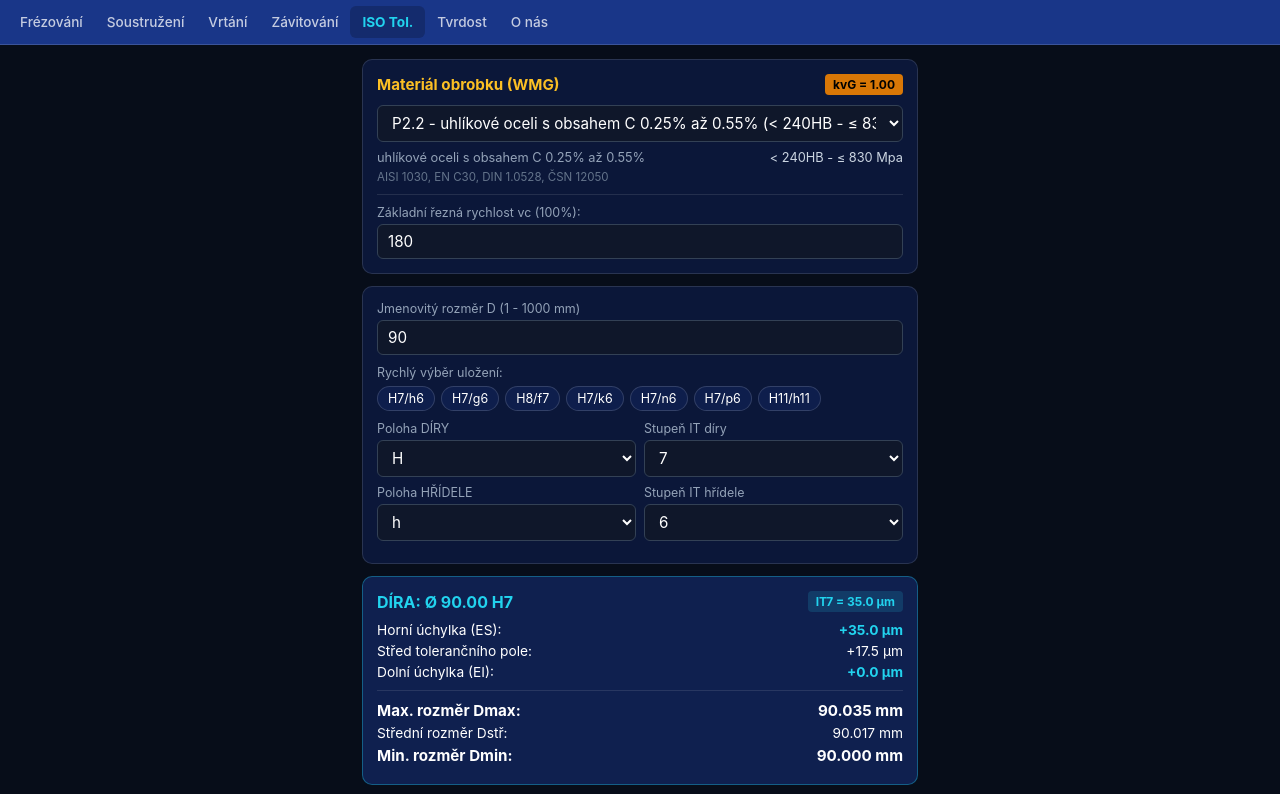
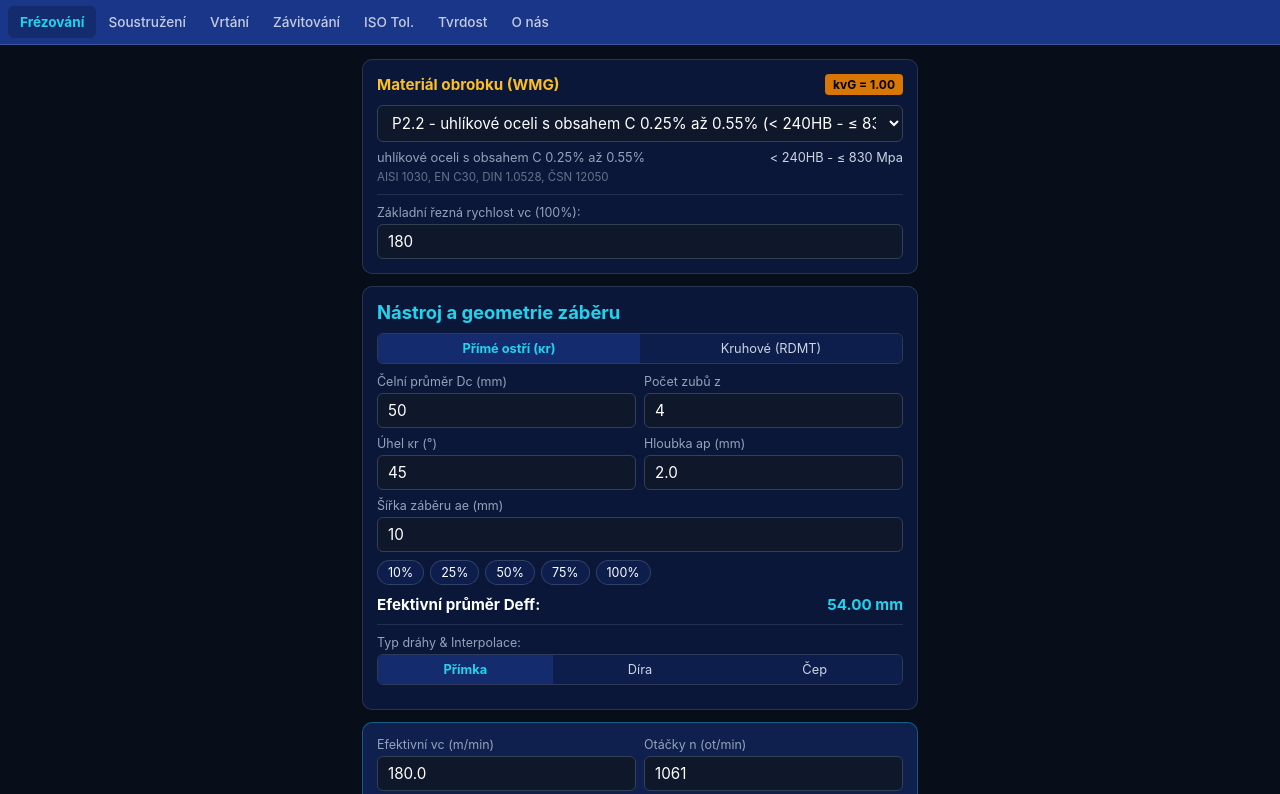
Before and after one commit to Qvick-CB/cnc-kalkulator, a plain HTML site: page index.html in a window 1280 px wide. Shown: the top 794 px of the page. Drawn offline with Linux system fonts and the light colour scheme.

Commit message:
Update navigation and WMG display logic
Oprava zobrazení Materiálu obrobku (WMG)

```diff
--- a/index.html
+++ b/index.html
@@ -47,24 +47,23 @@
     table, th, td { border: 1px solid rgba(255,255,255,0.12); }
     th, td { padding: 6px 8px; text-align: left; }
     .btn { background: #22d3ee; color: #000; border: none; padding: 8px 14px; border-radius: 6px; font-weight: bold; cursor: pointer; }
-    .btn-outline { background: transparent; border: 1px solid #38bdf8; color: #38bdf8; }
   </style>
 </head>
 <body>
 
 <div class="navbar">
-  <button class="nav-btn" onclick="openTab('frezovani')">Frézování</button>
+  <button class="nav-btn active" onclick="openTab('frezovani')">Frézování</button>
   <button class="nav-btn" onclick="openTab('soustruzeni')">Soustružení</button>
   <button class="nav-btn" onclick="openTab('vrtani')">Vrtání</button>
   <button class="nav-btn" onclick="openTab('zavitovani')">Závitování</button>
-  <button class="nav-btn active" onclick="openTab('iso')">ISO Tol.</button>
+  <button class="nav-btn" onclick="openTab('iso')">ISO Tol.</button>
   <button class="nav-btn" onclick="openTab('tvrdost')">Tvrdost</button>
   <button class="nav-btn" onclick="openTab('onas')">O nás</button>
 </div>
 
 <div class="container">
 
-  <!-- ==================== SDÍLENÝ MATERIÁL WMG ==================== -->
+  <!-- ==================== SDÍLENÝ MATERIÁL WMG (Pouze pro 4 moduly) ==================== -->
   <div class="card" id="wmgCard">
     <div class="header-row">
       <span style="font-weight: bold; color: #fbbf24; font-size: 0.95rem;">Materiál obrobku (WMG)</span>
@@ -86,7 +85,7 @@
   </div>
 
   <!-- ==================== 1. FRÉZOVÁNÍ ==================== -->
-  <div id="frezovani" class="tab-content">
+  <div id="frezovani" class="tab-content active">
     <div class="card">
       <h2>Nástroj a geometrie záběru</h2>
       <div class="segmented">
@@ -322,7 +321,7 @@
   </div>
 
   <!-- ==================== 5. ISO TOLERANCE ==================== -->
-  <div id="iso" class="tab-content active">
+  <div id="iso" class="tab-content">
     <div class="card">
       <label>Jmenovitý rozměr D (1 - 1000 mm)</label>
       <input type="number" id="isoNominal" value="90" min="1" max="1000" step="any" oninput="calcIso()">
@@ -478,7 +477,6 @@
   document.getElementById('wmgHardness').innerText = curMat.hardness;
   document.getElementById('wmgExamples').innerText = curMat.examples;
 
-  // Přepočet modulů
   const baseVc = parseFloat(document.getElementById('baseVc').value) || 180;
   document.getElementById('millVc').value = (baseVc * curMat.kvg).toFixed(1);
   calcMilling();
@@ -500,13 +498,21 @@
   calcTurningCoeffs();
 }
 
-// Navigace v záložkách
+// Navigace v záložkách – WMG je zobrazeno POUZE pro první 4 obráběcí moduly
 function openTab(tabId) {
   document.querySelectorAll('.tab-content').forEach(el => el.classList.remove('active'));
   document.querySelectorAll('.nav-btn').forEach(el => el.classList.remove('active'));
   document.getElementById(tabId).classList.add('active');
   const btn = Array.from(document.querySelectorAll('.nav-btn')).find(b => b.getAttribute('onclick').includes(tabId));
   if (btn) btn.classList.add('active');
+
+  const machiningTabs = ['frezovani', 'soustruzeni', 'vrtani', 'zavitovani'];
+  const wmgCard = document.getElementById('wmgCard');
+  if (machiningTabs.includes(tabId)) {
+    wmgCard.style.display = 'block';
+  } else {
+    wmgCard.style.display = 'none';
+  }
 }
 
 // ============================================================================
@@ -1143,6 +1149,7 @@
   calcTurningCoeffs();
   calcDrilling();
   calcHardness();
+  openTab('frezovani'); // Výchozí otevření na Frézování
 };
 </script>
 </body>
```
